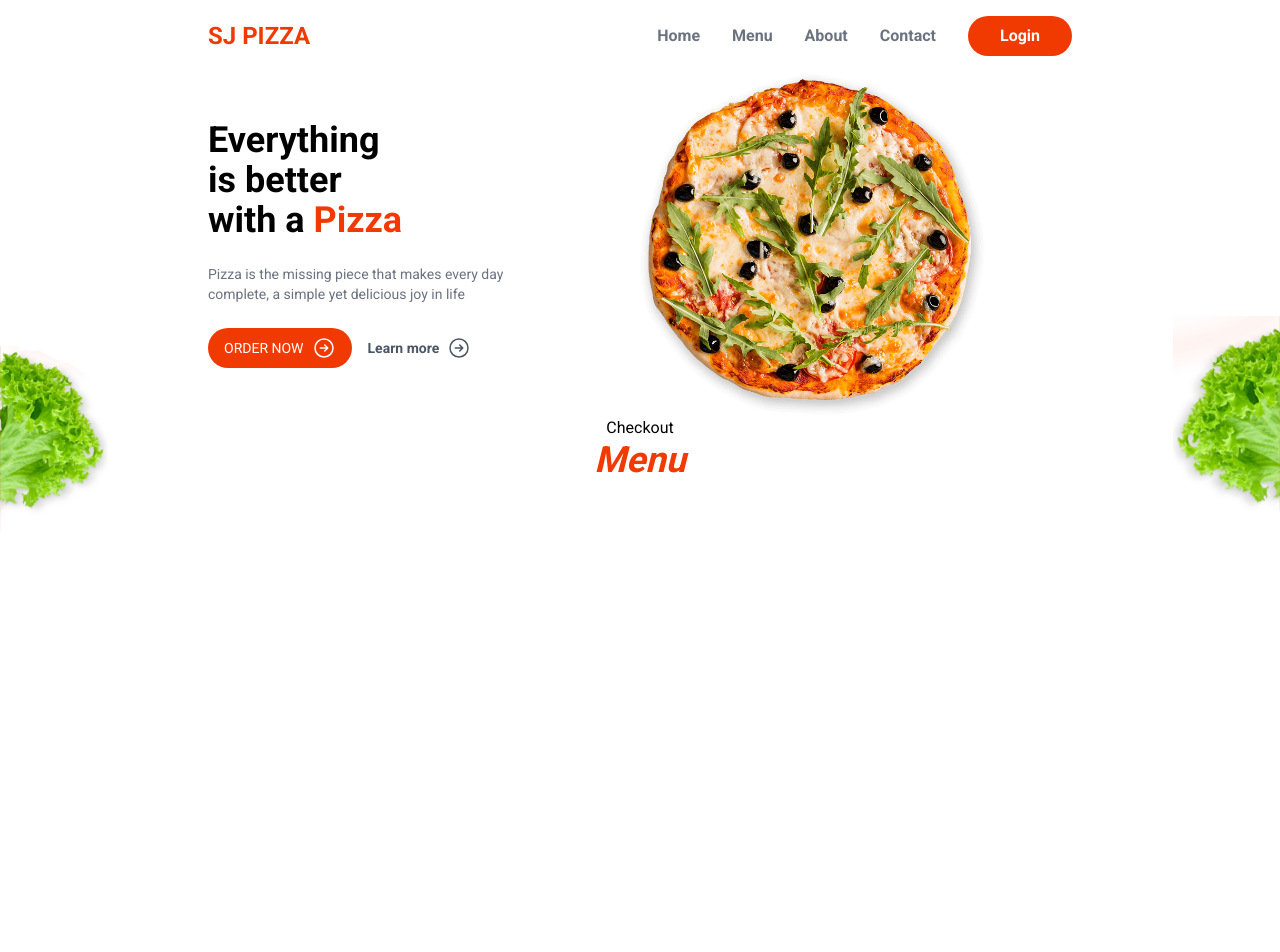
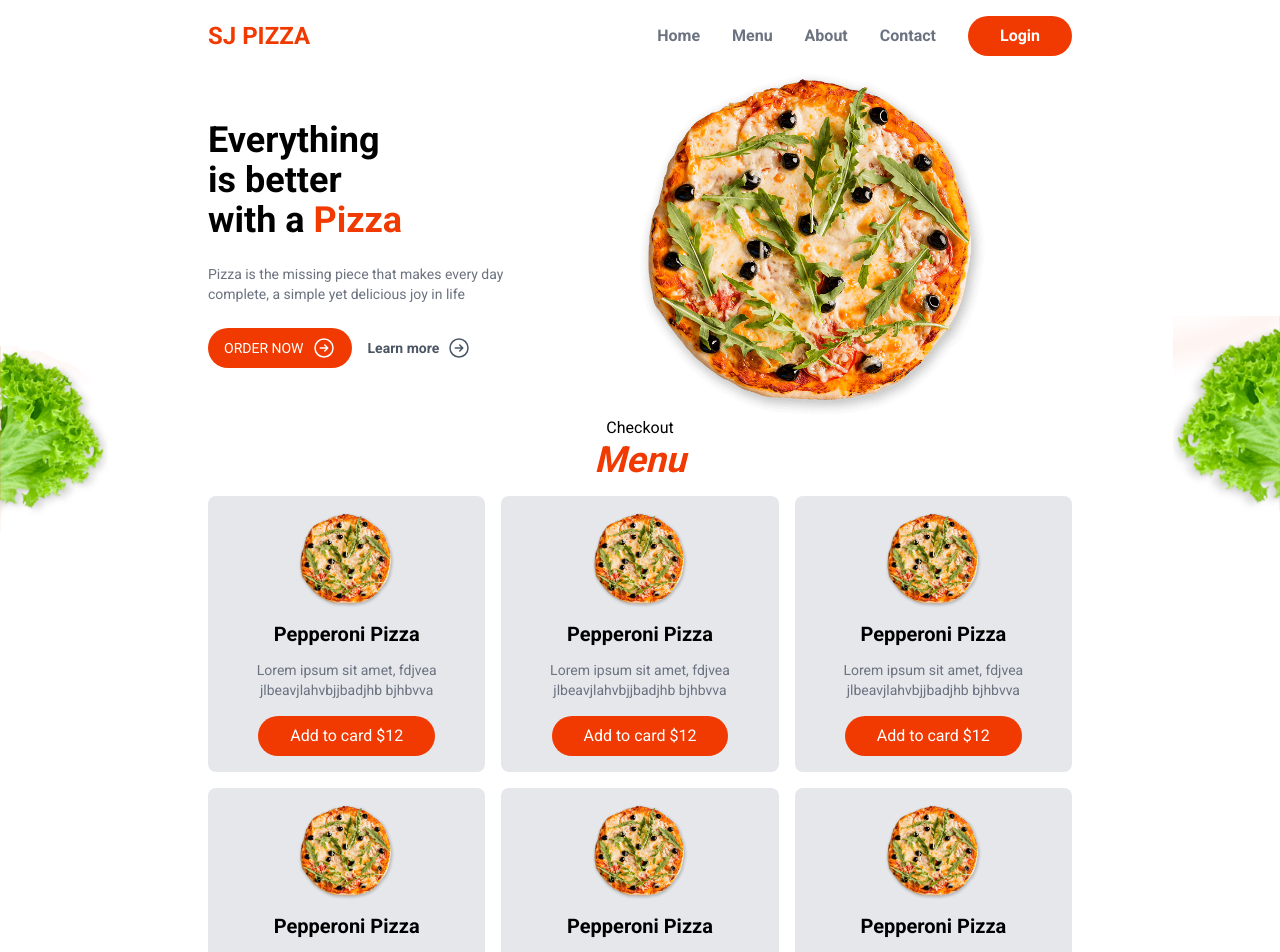
Before and after one commit to Shakithyanshaw/food-ordering-app, a Next.js app: page / in a window 1280 px wide. Shown: the top 952 px of the page. Before the commit the page ends 800 px from the top, so only its background shows below. Built offline with nearby package versions, Linux system fonts and the light colour scheme.

Commit message:
Code MenuItem.js

```diff
--- a/src/app/components/layout/HomeMenu.js
+++ b/src/app/components/layout/HomeMenu.js
@@ -1,4 +1,5 @@
 import Image from 'next/image';
+import MenuItem from '../menu/MenuItem';
 
 export default function HomeMenu() {
   return (
@@ -11,12 +12,20 @@
           <Image src={'/sallad2.png'} width={107} height={195} alt={'sallad'} />
         </div>
       </div>
-      <div className="text-center">
+      <div className="text-center mb-4">
         <h3 classname="uppercase text-gray-500 font-semibold leading-4">
           Checkout
         </h3>
         <h2 className="text-primary font-bold text-4xl italic">Menu</h2>
       </div>
+      <div className="grid grid-cols-3 gap-4">
+        <MenuItem />
+        <MenuItem />
+        <MenuItem />
+        <MenuItem />
+        <MenuItem />
+        <MenuItem />
+      </div>
     </section>
   );
 }
--- /dev/null
+++ b/src/app/components/menu/MenuItem.js
@@ -0,0 +1,20 @@
+export default function MenuItem() {
+  return (
+    <div className="bg-gray-200 p-4 rounded-lg text-center group hover:bg-white hover:shadow-md hover:shadow-black/25 transition-all">
+      <div className="text-center">
+        <img
+          src="/pizza.png"
+          className="max-h-auto max-h-24 block mx-auto"
+          alt="pizza"
+        />
+      </div>
+      <h4 className="font-semibold text-xl my-3">Pepperoni Pizza</h4>
+      <p className="text-gray-500 text-sm">
+        Lorem ipsum sit amet, fdjvea jlbeavjlahvbjjbadjhb bjhbvva
+      </p>
+      <button className="mt-4 bg-primary text-white rounded-full px-8 py-2">
+        Add to card $12
+      </button>
+    </div>
+  );
+}
```
